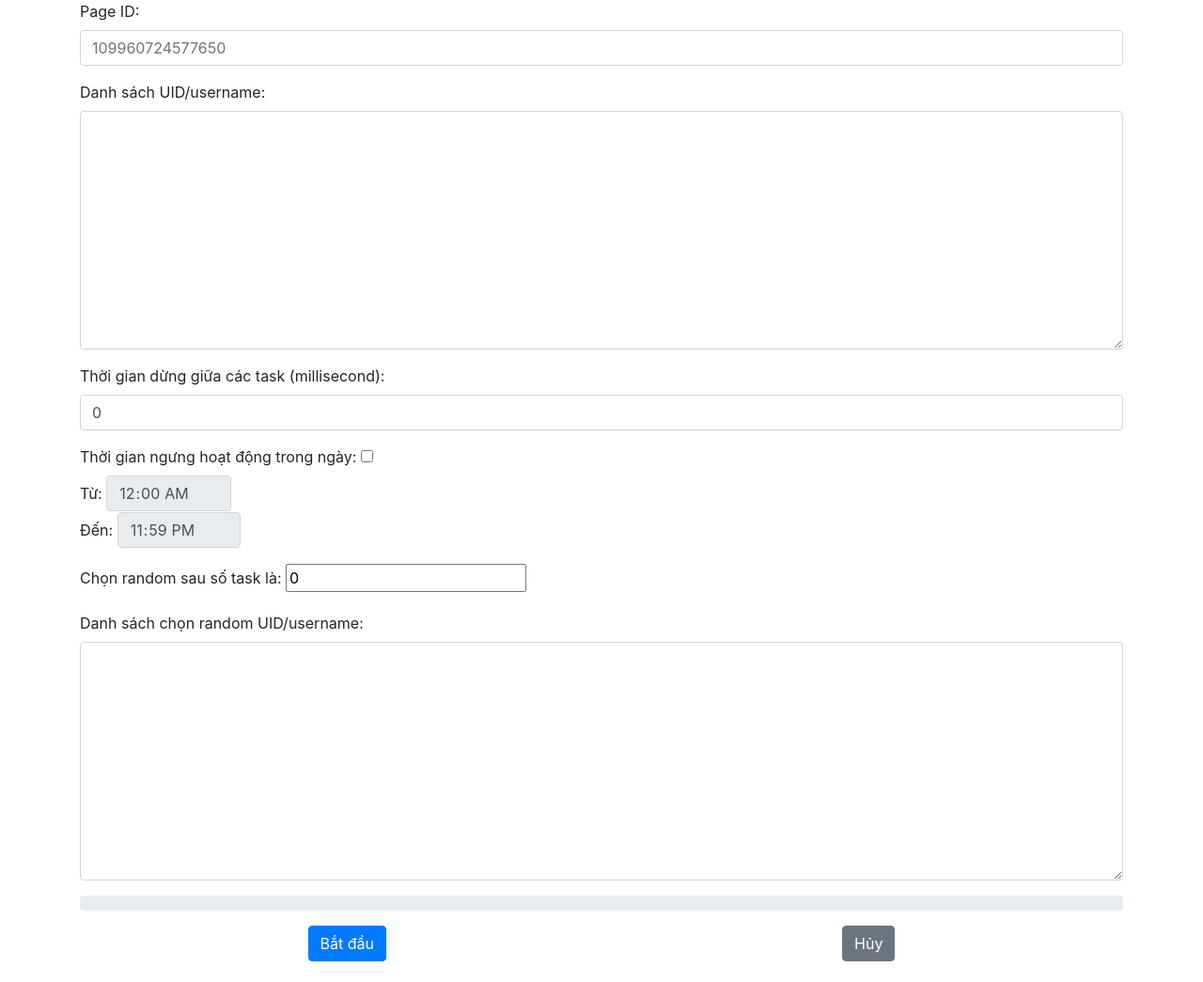
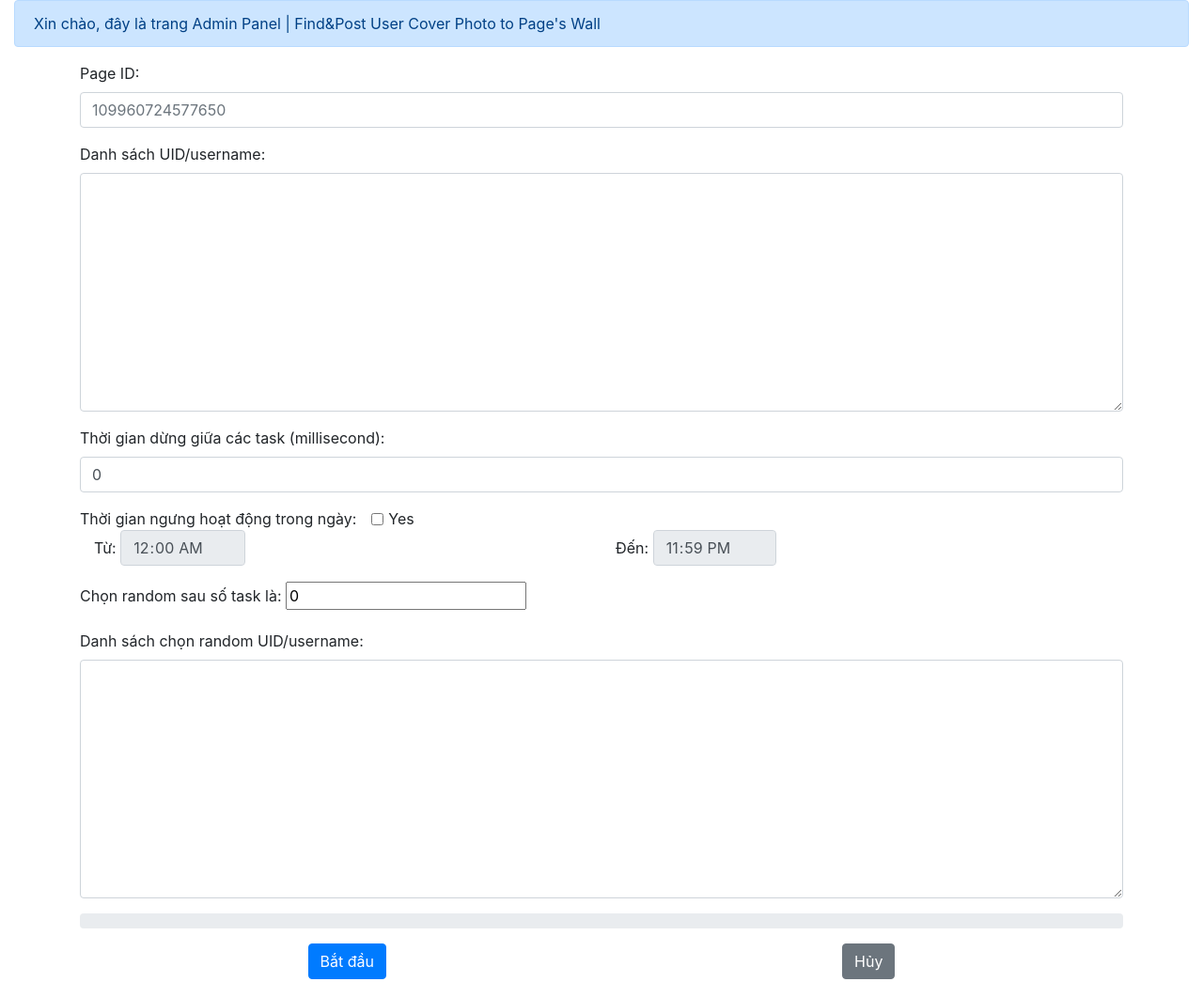
Before and after one commit to bloomingseed/facebookwt, a plain HTML site: page assets/html/index.html in a window 1280 px wide. Shown: the whole page at 94% size. Drawn offline with Linux system fonts and the light colour scheme.

Commit message:
beautify UI

```diff
--- a/assets/html/index.html
+++ b/assets/html/index.html
@@ -8,6 +8,11 @@
     <link rel="stylesheet" href="../css/style.css"/>
 </head>
 <body>
+    <div class="container-fluid">
+        <div class="alert alert-primary" role="alert">
+            Xin chào, đây là trang Admin Panel | Find&Post User Cover Photo to Page's Wall
+          </div>
+    </div>
     <div class="container">
         <form method="POST">
             <div class="form-group">
@@ -24,12 +29,21 @@
                 <input type="number" class="form-control" name="breakPeriod"  id="breakPeriodInput" value="0" required>
             </div>
             <div class="form-group">
-                <label for="existInactivePeriodInput">Thời gian ngưng hoạt động trong ngày:</label>
-                <input type="checkbox" id="existInactivePeriodInput" name="existInactivePeriod"><br/>
-                <label for="inactivePeriodFromFrom">Từ: </label>
-                <input type="time" class="form-control w-auto d-inline-block" name="inactivePeriodFrom"  id="inactivePeriodFromInput" value="00:00" disabled><br/>
-                <label for="inactivePeriodToFrom">Đến: </label>
-                <input type="time" class="form-control w-auto d-inline-block" name="inactivePeriodTo"  id="inactivePeriodToInput" value="23:59" disabled><br/>
+                <div class="form-check form-check-inline">
+                    <label class="form-check-label pr-3" for="existInactivePeriodInput">Thời gian ngưng hoạt động trong ngày:</label>
+                    <input class = "form-check-input" type="checkbox" id="existInactivePeriodInput" name="existInactivePeriod"><br/>
+                    <label class="form-check-label" for="existInactivePeriodInput">Yes</label>
+                </div>
+                <div class="d-flex">
+                    <div class="col">
+                        <label for="inactivePeriodFromFrom">Từ: </label>
+                        <input type="time" class="form-control w-auto d-inline-block" name="inactivePeriodFrom"  id="inactivePeriodFromInput" value="00:00" disabled>
+                    </div>
+                    <div class="col">
+                        <label for="inactivePeriodToFrom">Đến: </label>
+                        <input type="time" class="form-control w-auto d-inline-block" name="inactivePeriodTo"  id="inactivePeriodToInput" value="23:59" disabled><br/>
+                    </div>
+                </div>
             </div>
             <div class="form-group">
                 <label for="taskThresholdInput">Chọn random sau số task là:</label>
```
